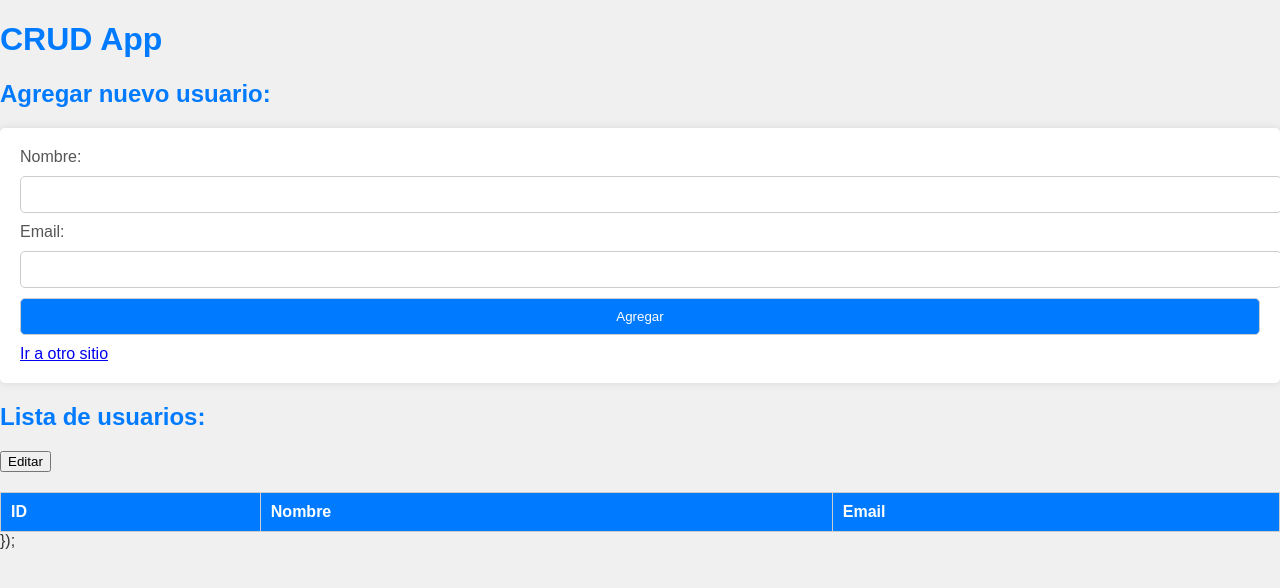
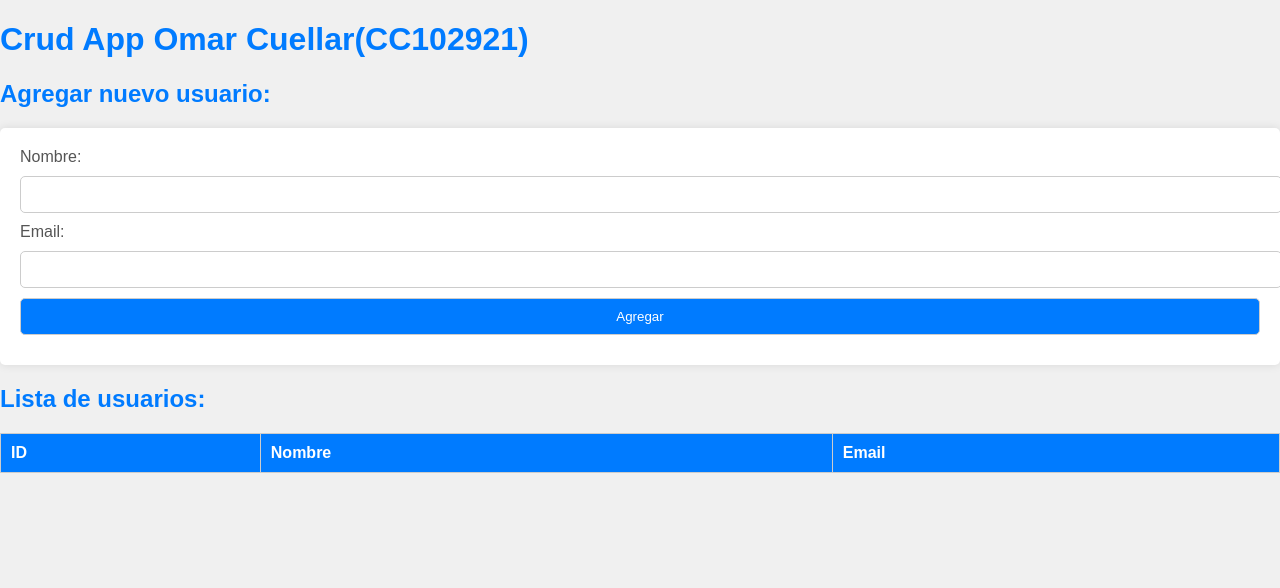
Before and after one commit to omarcuellar10/Lab3, a website: page public/Index.html in a window 1280 px wide. Drawn offline with Linux system fonts and the light colour scheme; no server answers.

Commit message:
actu
Actualizacion de nombre

```diff
--- a/public/Index.html
+++ b/public/Index.html
@@ -3,11 +3,11 @@
 <head>
     <meta charset="UTF-8">
     <meta name="viewport" content="width=device-width, initial-scale=1.0">
-    <title>CRUD App</title>
+    <title>Crud App Omar Cuellar(CC102921)</title>
     <link rel="stylesheet" href="/styles.css">
 </head>
 <body>
-    <h1>CRUD App</h1>
+    <h1>Crud App Omar Cuellar(CC102921)</h1>
 
     <!-- Formulario para agregar un nuevo registro -->
     <h2>Agregar nuevo usuario:</h2>
@@ -19,12 +19,12 @@
         <button type="submit">Agregar</button>
 
 
-	<a href="editarUsuario.html" class="button">Ir a otro sitio</a>
+
     </form>
 
     <!-- Tabla para mostrar los registros -->
     <h2>Lista de usuarios:</h2>
-<button id"editar">Editar</button>
+
     <table id="tablaUsuarios">
         <thead>
             <tr>
@@ -41,7 +41,6 @@
     <!-- Script para manipulación de los datos -->
     <script src="/script.js"></script>
 
-});
 
 </body>
 </html>
```
Also changed, not shown: 1 other file.
